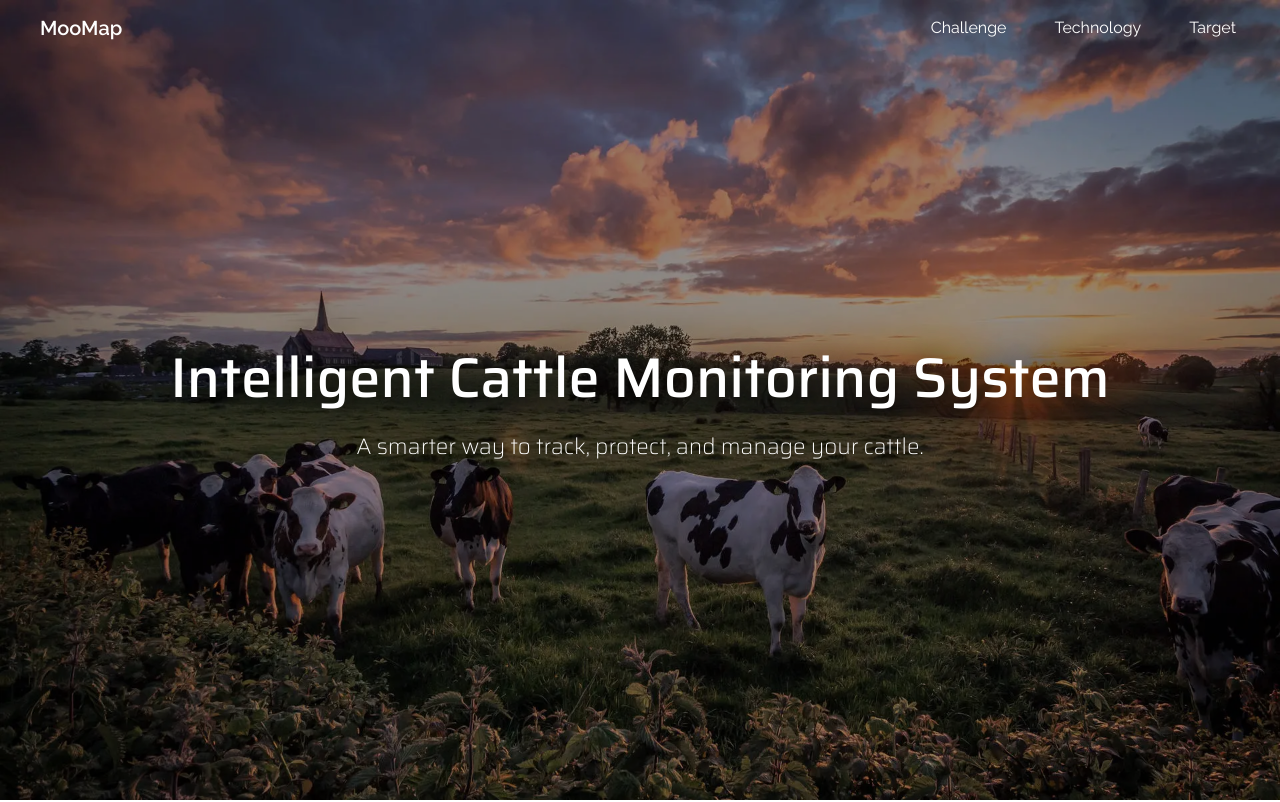
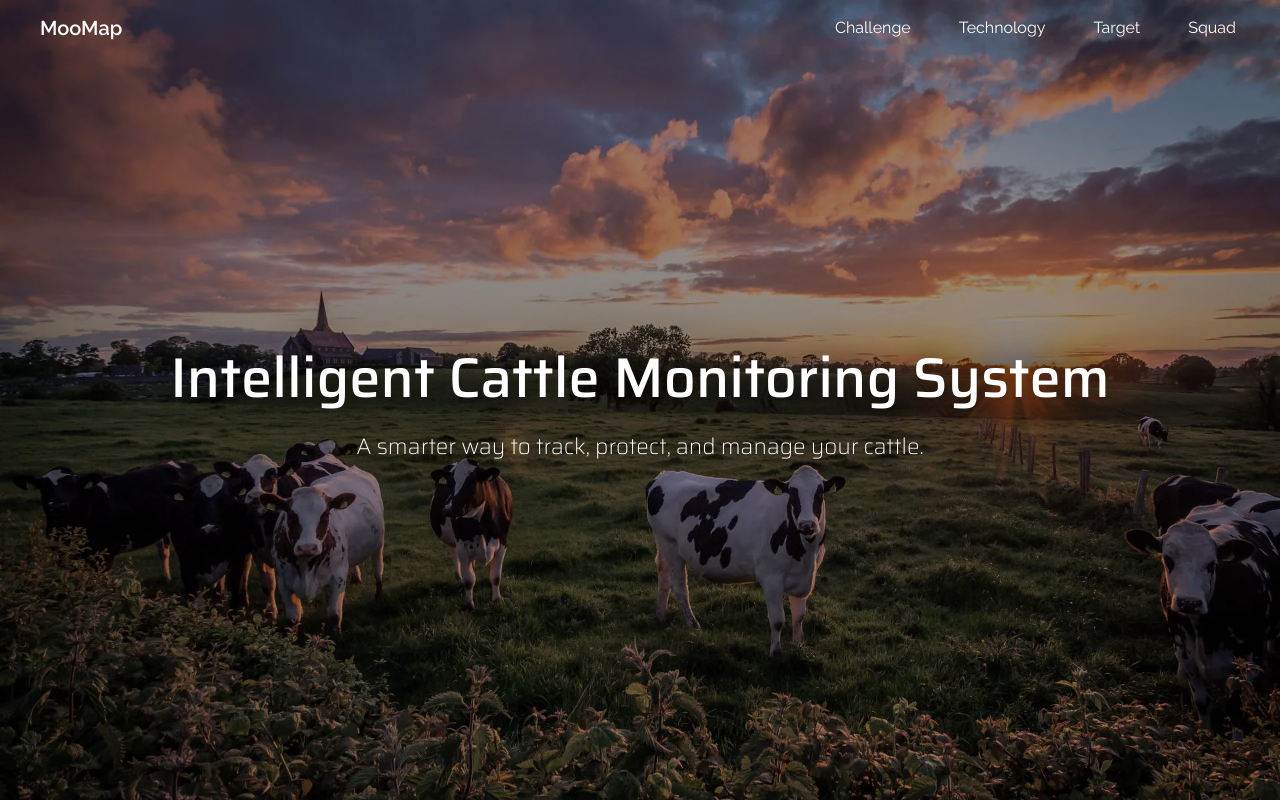
Before and after one commit to RoshanSinhabahu/MoomapProject_Portfolio-site, a React (Create React App) app: page / in a window 1280 px wide. Shown: the top 802 px of the page. Built offline with nearby package versions, Linux system fonts and the light colour scheme.

Commit message:
Add Squad link to Navbar and update TeamSection with an ID for navigation

```diff
--- a/src/App.css
+++ b/src/App.css
@@ -62,6 +62,11 @@ section {
   transform: translateX(0);
 }
 .navbar-collapse.show .nav-link:nth-child(3) {
+  transition-delay: 0.3s;
+  opacity: 1;
+  transform: translateX(0);
+}
+.navbar-collapse.show .nav-link:nth-child(4) {
   transition-delay: 0.3s;
   opacity: 1;
   transform: translateX(0);
@@ -150,6 +155,7 @@ section {
   background: none;
   border: none;
   box-shadow: none;
+  transition: all 0.3s ease;
 }
 
 /* Hamburger styling */
--- a/src/components/Navbar.jsx
+++ b/src/components/Navbar.jsx
@@ -53,6 +53,7 @@ function Navbar() {
           <a className="nav-link glass-btn mx-4" href="#problem">Challenge</a>
           <a className="nav-link glass-btn mx-4" href="#solution">Technology</a>
           <a className="nav-link glass-btn mx-4" href="#aim">Target</a>
+          <a className="nav-link glass-btn mx-4" href="#Team-Section">Squad</a>
         </div>
 
         {/* Mobile Nav */}
@@ -65,6 +66,7 @@ function Navbar() {
             <a className="nav-link glass-btn" href="#problem" onClick={() => setIsOpen(false)}>Challenge</a>
             <a className="nav-link glass-btn" href="#solution" onClick={() => setIsOpen(false)}>Technology</a>
             <a className="nav-link glass-btn" href="#aim" onClick={() => setIsOpen(false)}>Target</a>
+            <a className="nav-link glass-btn" href="#Team-Section" onClick={() => setIsOpen(false)}>Squad</a>
           </div>
         </div>
       </div>
--- a/src/components/TeamSection.jsx
+++ b/src/components/TeamSection.jsx
@@ -38,7 +38,7 @@ const teamMembers = [
 
 function TeamSection() {
   return (
-    <section className="team-section">
+    <section id="Team-Section" className="team-section">
       <h2 className="section-title">The Minds Behind the Mission</h2>
       <div className="carousel">
         <div className="carousel-track">
```
